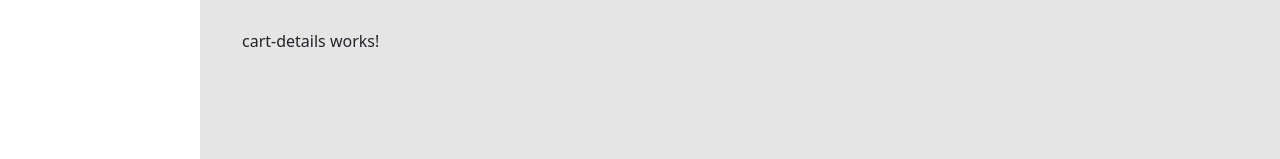
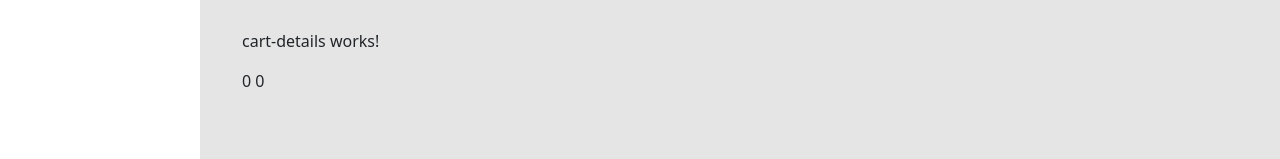
Before and after one commit to cheyannagraham/EcommerceShopFrontend, an Angular app: page /cart-details in a window 1280 px wide. Shown: the part 189-348 px from the top of the page. Built offline with nearby package versions, Linux system fonts and the light colour scheme; no server answers.

Commit message:
add data to cart details

```diff
--- a/src/app/Components/cart-details/cart-details.component.html
+++ b/src/app/Components/cart-details/cart-details.component.html
@@ -2,7 +2,9 @@
   <h2 class="text-center my-3 py-3 h2">Shopping Cart</h2>
   <div class="section-content section-content-p30">
     <div class="row">
+
       <p>cart-details works!</p>
+      <p>{{cartTotalCost}} {{cartQuantity}}</p>
     </div>
   </div>
 </div>
--- a/src/app/Components/cart-details/cart-details.component.ts
+++ b/src/app/Components/cart-details/cart-details.component.ts
@@ -1,4 +1,6 @@
 import { Component } from '@angular/core';
+import {CartItemModel} from '../../Models/cartItem.model';
+import {CartService} from '../../Services/cart.service';
 
 @Component({
   selector: 'app-cart-details',
@@ -7,5 +9,28 @@ import { Component } from '@angular/core';
   styleUrl: './cart-details.component.css'
 })
 export class CartDetailsComponent {
+  cartItems: Map<number, CartItemModel>;
+  cartQuantity: number = 0;
+  cartTotalCost: number = 0;
+
+  constructor(private cartService: CartService) {
+    this.cartItems = this.cartService.cart;
+  }
+
+  ngOnInit() {
+    this.subcribeToCartItems();
+  }
+
+  subcribeToCartItems(): void {
+    this.cartService.totalItems.subscribe((totalItems) => {
+      this.cartQuantity = totalItems;
+    });
+
+    this.cartService.totalCost.subscribe((totalCost) => {
+      this.cartTotalCost = totalCost;
+    });
+
+    this.cartService.calculateCartTotals();
+  }
 
 }
--- a/src/app/Services/cart.service.ts
+++ b/src/app/Services/cart.service.ts
@@ -7,7 +7,7 @@ import {ProductModel} from '../Models/product.model';
   providedIn: 'root'
 })
 export class CartService {
-  private cart = new Map<number, CartItemModel>();
+  public cart = new Map<number, CartItemModel>();
   public totalItems = new Subject<number>();
   public totalCost = new Subject<number>();
 
```
